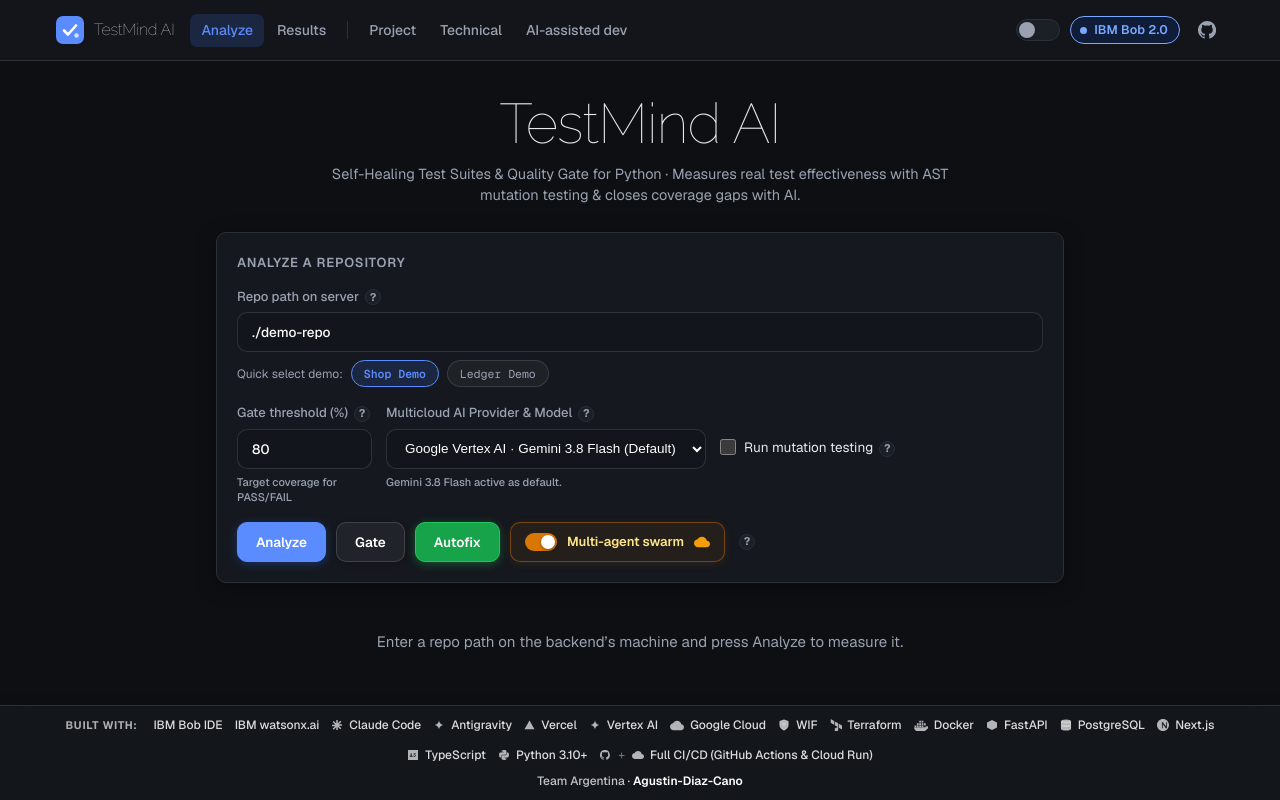
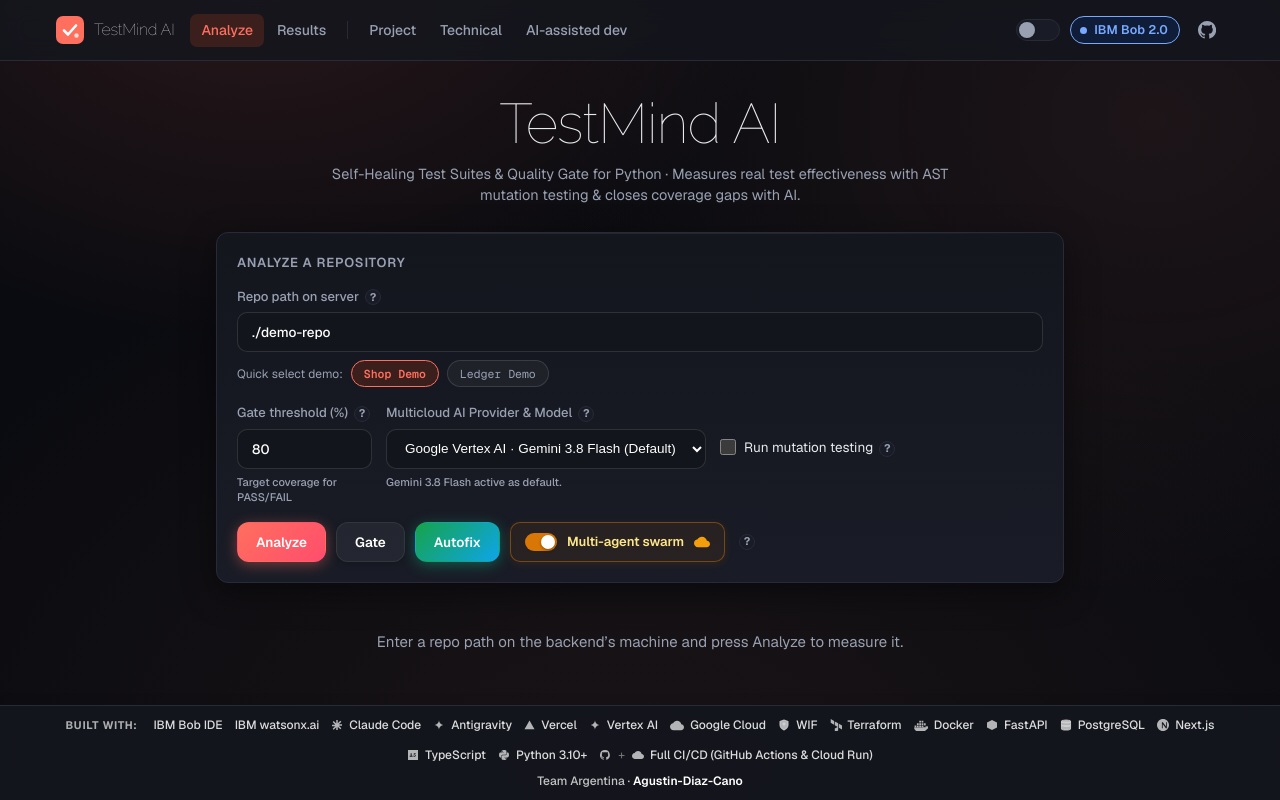
Before and after one commit to agustindiazcano/ibm-bob-mcp-agent-guard, a Next.js app in the folder web-next/: page / in a window 1280 px wide. Shown: the top 800 px of the page. Built offline with nearby package versions, Linux system fonts and the light colour scheme.

Commit message:
style(web-next): refine global theme gradients, card borders, and button accents

```diff
--- a/web-next/app/components/Card.module.css
+++ b/web-next/app/components/Card.module.css
@@ -1,10 +1,20 @@
 .card {
-  background: var(--surface);
+  position: relative;
+  background: linear-gradient(180deg, var(--surface) 0%, var(--surface-muted) 100%);
   border: 1px solid var(--border);
   border-radius: var(--radius);
   box-shadow: var(--shadow);
   padding: 20px;
   min-width: 0;
+  overflow: hidden;
+}
+
+.card::before {
+  content: "";
+  position: absolute;
+  inset: 0 0 auto 0;
+  height: 1px;
+  background: linear-gradient(90deg, transparent, var(--border-soft) 30%, var(--border-soft) 70%, transparent);
 }
 
 .header {
--- a/web-next/app/components/Controls.module.css
+++ b/web-next/app/components/Controls.module.css
@@ -137,8 +137,8 @@
 .button {
   height: 40px;
   padding: 0 18px;
-  border-radius: 10px;
-  border: 1px solid rgba(255, 255, 255, 0.14);
+  border-radius: var(--radius);
+  border: 1px solid var(--border-soft);
   background: rgba(255, 255, 255, 0.05);
   color: #ffffff;
   font-size: 13.5px;
@@ -159,30 +159,29 @@
 }
 
 .primary {
-  background: var(--accent);
-  border-color: var(--accent);
+  background: linear-gradient(135deg, var(--accent) 0%, #ff4d6d 100%);
+  border-color: transparent;
   color: #ffffff;
-  box-shadow: 0 2px 10px rgba(37, 99, 235, 0.35);
+  box-shadow: 0 3px 14px rgba(255, 111, 94, 0.4);
 }
 
 .primary:hover:not(:disabled) {
-  background: var(--accent-hover);
-  border-color: var(--accent-hover);
-  box-shadow: 0 4px 16px rgba(37, 99, 235, 0.5);
+  background: linear-gradient(135deg, var(--accent-hover) 0%, #ff6f8f 100%);
+  box-shadow: 0 6px 22px rgba(255, 111, 94, 0.55);
+  transform: translateY(-2px);
 }
 
 .autofixBtn {
-  background: #16a34a;
-  border-color: #22c55e;
+  background: linear-gradient(135deg, #16a34a 0%, #0ea5e9 100%);
+  border-color: transparent;
   color: #ffffff;
-  box-shadow: 0 2px 10px rgba(34, 197, 94, 0.35);
+  box-shadow: 0 3px 14px rgba(16, 185, 129, 0.4);
 }
 
 .autofixBtn:hover:not(:disabled) {
-  background: #15803d;
-  border-color: #4ade80;
-  box-shadow: 0 4px 18px rgba(34, 197, 94, 0.55);
-  transform: translateY(-1px);
+  background: linear-gradient(135deg, #15803d 0%, #0284c7 100%);
+  box-shadow: 0 6px 22px rgba(16, 185, 129, 0.55);
+  transform: translateY(-2px);
 }
 
 .swarmGroup {
--- a/web-next/app/globals.css
+++ b/web-next/app/globals.css
@@ -1,24 +1,32 @@
 :root {
-  --bg: #0d0f13;
-  --surface: #15181e;
-  --surface-muted: #1b1f26;
-  --border: #2a2f38;
+  --bg: #0a0b10;
+  --bg-gradient:
+    radial-gradient(ellipse 900px 700px at 20% -10%, rgba(255, 111, 94, 0.14) 0%, transparent 60%),
+    radial-gradient(ellipse 1000px 800px at 90% 15%, rgba(255, 138, 117, 0.08) 0%, transparent 60%),
+    radial-gradient(ellipse 1400px 1000px at 50% 100%, #1a1416 0%, #0a0b10 60%);
+  --surface: #14161e;
+  --surface-muted: #191c26;
+  --border: #272b36;
+  --border-soft: rgba(255, 255, 255, 0.07);
   --text: #e8eaee;
-  --text-muted: #9aa2b1;
-  --accent: #5b8cff;
-  --accent-hover: #7aa2ff;
-  --accent-soft: #1b2640;
+  --text-muted: #98a0b2;
+  --accent: #ff6f5e;
+  --accent-hover: #ff8a75;
+  --accent-2: #ffb199;
+  --accent-soft: #3a1f1c;
   --accent-text: #ffffff;
   --series-2: #d95926;
-  --pass: #4ade80;
-  --pass-soft: #12281b;
-  --fail: #f87171;
-  --fail-soft: #2d1515;
-  --warn: #facc15;
+  --pass: #34d399;
+  --pass-soft: #0f2a20;
+  --fail: #fb7185;
+  --fail-soft: #2d1520;
+  --warn: #fbbf24;
   --warn-soft: #2a2410;
-  --bar-track: #262b33;
-  --radius: 10px;
-  --shadow: 0 4px 20px rgba(0, 0, 0, 0.35);
+  --bar-track: #22262e;
+  --radius: 12px;
+  --radius-lg: 16px;
+  --shadow: 0 10px 34px rgba(0, 0, 0, 0.45);
+  --shadow-sm: 0 3px 12px rgba(0, 0, 0, 0.3);
   color-scheme: dark;
 }
 
@@ -40,12 +48,32 @@ html {
 body {
   min-height: 100vh;
   color: var(--text);
-  background: var(--bg);
+  background-color: var(--bg);
+  background-image: var(--bg-gradient);
+  background-size: 160% 160%, 160% 160%, 140% 140%;
+  background-repeat: no-repeat;
+  background-attachment: fixed;
+  animation: bgDrift 24s ease-in-out infinite alternate;
   font-family: var(--font-geist-sans), system-ui, sans-serif;
   font-size: 15px;
   line-height: 1.5;
   -webkit-font-smoothing: antialiased;
   -moz-osx-font-smoothing: grayscale;
+}
+
+@keyframes bgDrift {
+  0% {
+    background-position: 15% -15%, 95% 10%, 50% 90%;
+  }
+  100% {
+    background-position: 35% 10%, 70% 35%, 50% 90%;
+  }
+}
+
+@media (prefers-reduced-motion: reduce) {
+  body {
+    animation: none;
+  }
 }
 
 code {
```
